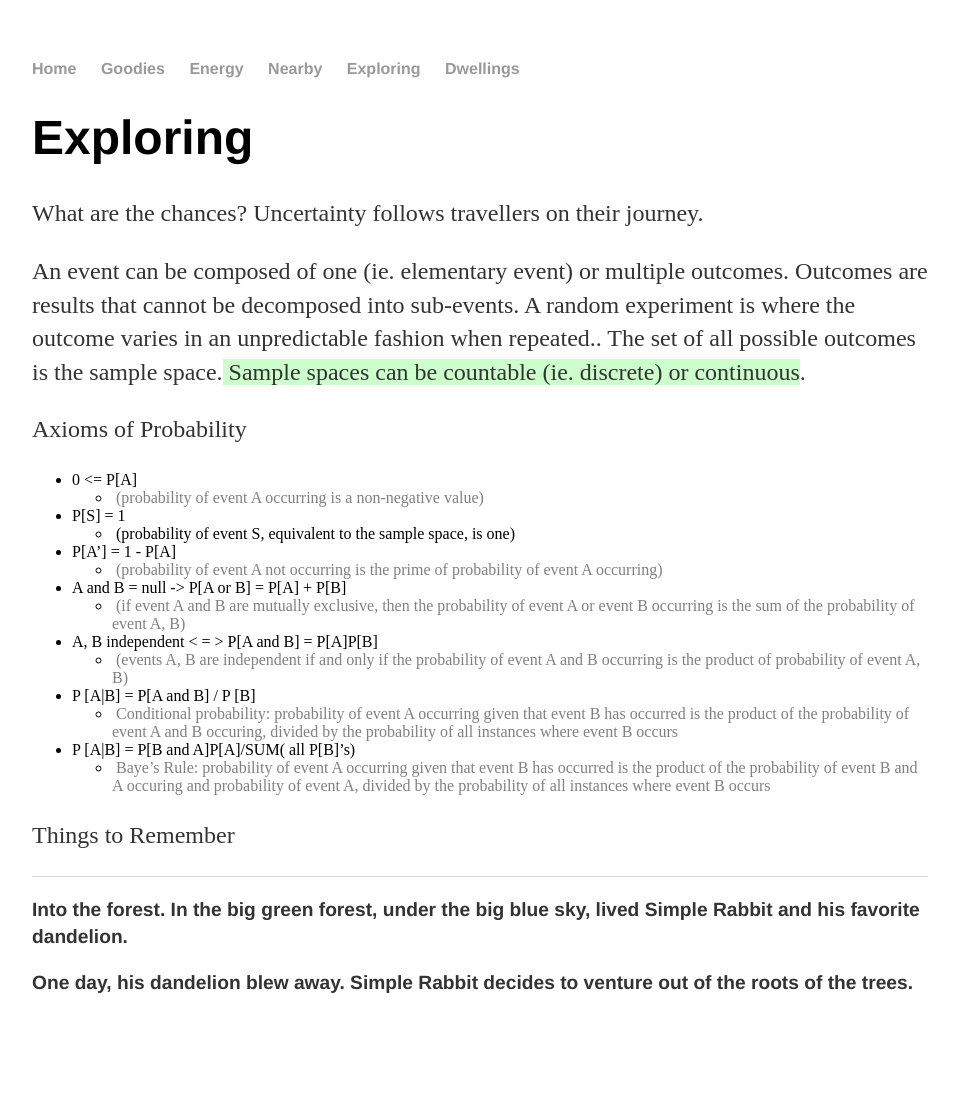
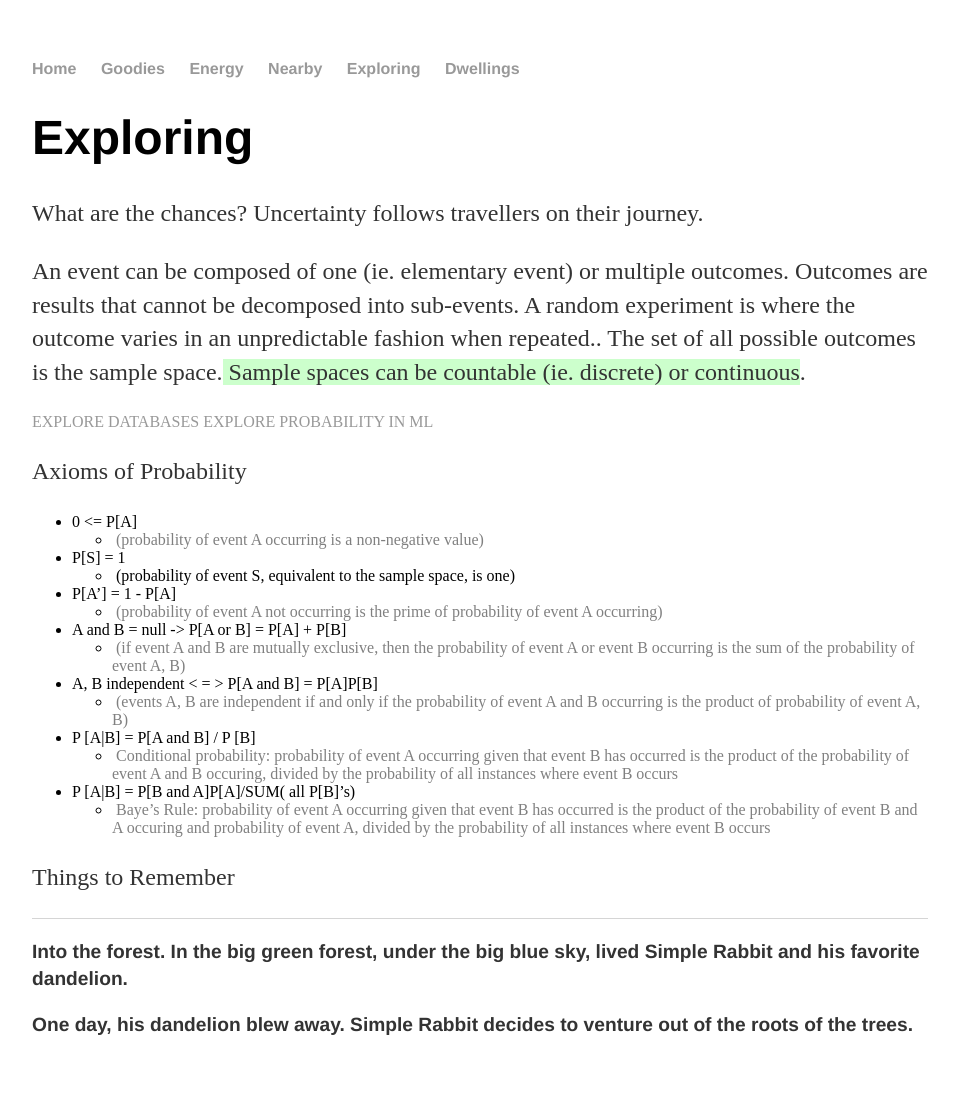
Before and after one commit to Squishy-Penguin/Squishy-Penguin.github.io, a Jekyll site: the page built from explore/index.html, in a window 1280 px wide. Shown: the whole page, without its empty margins (160-1119 px from the left). Built offline with Jekyll 4.4.1, drawn with Linux system fonts in a browser that asks for light colours; before the commit the page ends 1056 px from its top, so only the background shows below that.

Commit message:
Update index.html

```diff
--- a/explore/index.html
+++ b/explore/index.html
@@ -8,6 +8,10 @@ title: "Simple Rabbit & Humble Hare"
         	<h1>Exploring</h1>
               <p>What are the chances? Uncertainty follows travellers on their journey.&nbsp;</p>
               <p>An event can be composed of one (ie. elementary event) or multiple outcomes. Outcomes are results that cannot be decomposed into sub-events. A random experiment is where the outcome varies in an unpredictable fashion when repeated.. The set of all possible outcomes is the sample space.<span style="background-color: #ccffcc;"> Sample spaces can be countable (ie. discrete) or continuous</span>.&nbsp;</p>
+
+              <a href="https://squishy-penguin.github.io/explore/databases/">EXPLORE DATABASES</a>
+              <a href="https://squishy-penguin.github.io/explore/ece368/">EXPLORE PROBABILITY IN ML</a>
+
               <p>Axioms of Probability</p>
 
               <ul> <!--start of list of axioms of probability-->
```
